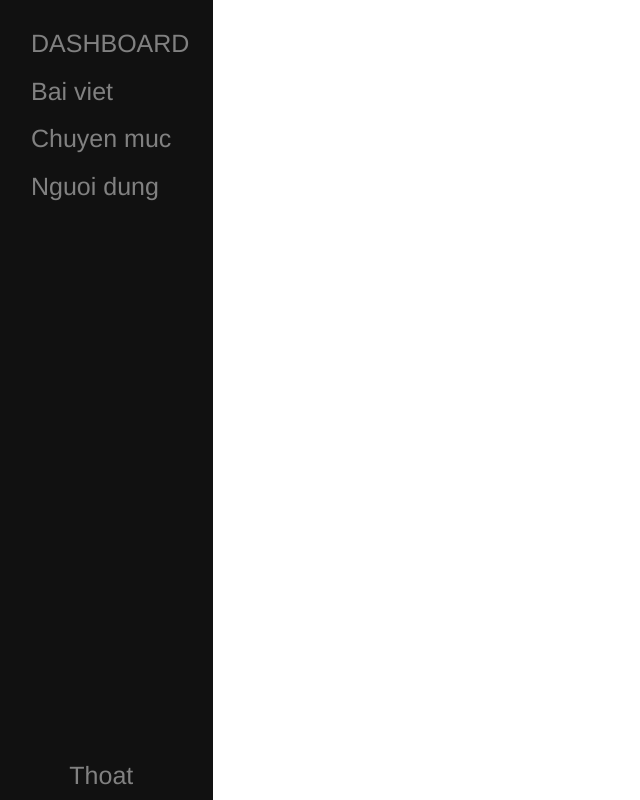
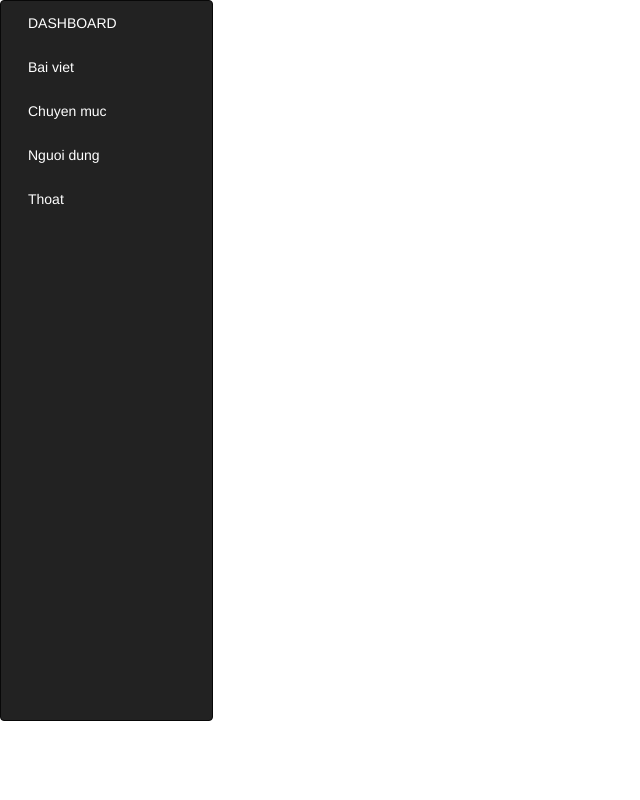
Before and after one commit to hailee0710/Baitap-bootstrap, a PHP site: page /admin/index.php in a window 1280 px wide. Shown: the whole page, without its empty margins (0-640 px from the left). Run offline with PHP 8.4, Linux system fonts and the light colour scheme; the visitor is signed in with stand-in values (Sample User, id 1).

Commit message:
update navbar

```diff
--- a/admin/css/style.css
+++ b/admin/css/style.css
@@ -1,28 +1,20 @@
-.sidenav {
-    height: 100%;
-    position: fixed;
-    z-index: 1;
-    top: 0;
-    left: 0;
-    background-color: #111;
-    overflow-x: hidden;
-    padding-top: 20px;
-}
-
 .sidenav a {
-    padding: 6px 8px 6px 16px;
-    text-decoration: none;
-    font-size: 25px;
-    color: #818181;
-    display: block;
-}
-
-.sidenav a:last-child{
-    bottom: 0;
-    left:25%;
-    position: absolute;
+    color: #fff; /* Black text color */
+    display: block; /* Make the links appear below each other */
+    padding: 12px; /* Add some padding */
+    text-decoration: none; /* Remove underline from links */
+    overflow-x: auto;
 }
 
 .sidenav a:hover {
-    color: #f1f1f1;
+    background-color: #ccc; /* Dark grey background on mouse-over */
 }
+
+.sidenav a.active {
+    background-color: #4CAF50; /* Add a green color to the "active/current" link */
+    color: white;
+}
+
+.sidenav {
+    padding-bottom: 39%;
+}
--- a/admin/index.php
+++ b/admin/index.php
@@ -18,15 +18,15 @@
 <body>
     <div class="container-fluid">
         <div class="row">
-            <div class="sidenav col-md-2">
-                <a href="index.php">DASHBOARD</a>
-                <a href="?tpl=baiviet/ds">Bai viet</a>
-                <a href="?tpl=chuyenmuc/ds">Chuyen muc</a>
-                <a href="?tpl=nguoidung/ds">Nguoi dung</a>
-                <a href="dangxuat.php">Thoat</a>
+        <div class="sidenav navbar navbar-inverse col-md-2">
+            <a href="index.php">DASHBOARD</a>
+            <a href="?tpl=baiviet/ds">Bai viet</a>
+            <a href="?tpl=chuyenmuc/ds">Chuyen muc</a>
+            <a href="?tpl=nguoidung/ds">Nguoi dung</a>
+            <a href="dangxuat.php">Thoat</a>
             </div>
 
-            <div class="content container col-md-10">
+            <div class="content col-md-10">
                 <?php
                     if(isset($_GET['tpl'])){
                         include_once 'tpl/' . $_GET['tpl']. '.php';
```
